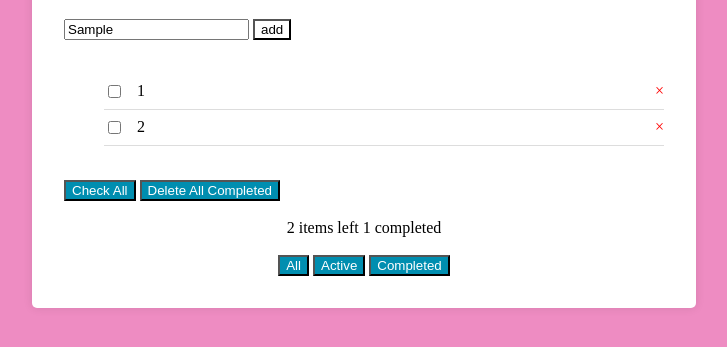
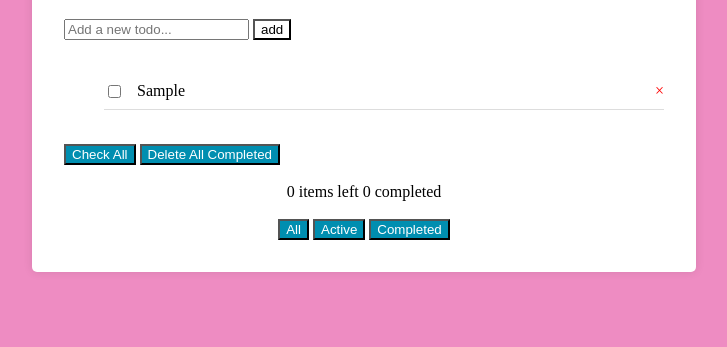
Before and after one commit to SemenchenkoDmitriy/SemenchenkoDmotriy_ToDoJS, a plain HTML site: page index.html in a window 1280 px wide. Both pictures are taken after typing "Sample" into the empty fields and a click on the button "add". Shown: the part 133-480 px from the top of the page, without its empty margins (276-1003 px from the left). Drawn offline with Linux system fonts and the light colour scheme.

Commit message:
add innerHTML to JS and add functions: add, delete

```diff
--- a/app.js
+++ b/app.js
@@ -2,11 +2,52 @@ document.addEventListener('DOMContentLoaded', () => {
     const input = document.querySelector('.todo-app input[type="text"]');
     const addButton = document.querySelector('.add-button');
     const todoList = document.querySelector('.todo-app ul');
+    const itemsLeft = document.querySelector('.todo-app .center-text span:first-of-type');
+    const itemsCompleted = document.querySelector('.todo-app .center-text span:last-of-type');
 
     let todos = [];
 
     function renderTodos() {
-
+        todoList.innerHTML = '';
+        todos.forEach((todo, index) => {
+            const li = document.createElement('li');
+            li.className = 'todo-item';
+            li.innerHTML = `
+                <input type="checkbox" ${todo.completed ? 'checked' : ''}>
+                <span class="text">${todo.text}</span>
+                <span class="delete">&times;</span>
+            `;
+            li.querySelector('input[type="checkbox"]').addEventListener('change', () => {
+                toggleComplete(index);
+            });
+            li.querySelector('.delete').addEventListener('click', () => {
+                deleteTodo(index);
+            });
+            todoList.appendChild(li);
+        });
     }
 
+    function addTodo() {
+        const text = input.value.trim();
+        if (text !== '') {
+            todos.push({ text, completed: false });
+            input.value = '';
+            renderTodos();
+        }
+    }
+
+    function deleteTodo(index) {
+        todos.splice(index, 1);
+        renderTodos();
+    }
+
+    addButton.addEventListener('click', addTodo);
+    input.addEventListener('keydown', (event) => {
+        if (event.key === 'Enter') {
+            addTodo();
+        }
+    });
+
+    renderTodos();
+
 });
--- a/index.html
+++ b/index.html
@@ -13,25 +13,14 @@
         <input type="text" placeholder="Add a new todo...">
         <button class="add-button">add</button>
         <br><br>
-        <ul>
-            <li class="todo-item">
-                <input type="checkbox">
-                <span class="text">1</span>
-                <span class="delete">&times;</span>
-            </li>
-            <li class="todo-item">
-                <input type="checkbox">
-                <span class="text">2</span>
-                <span class="delete">&times;</span>
-            </li>
-        </ul>
+        <ul></ul>
         <br>
         <button>Check All</button>
         <button>Delete All Completed</button>
         <br><br>
         <div class="center-text">
-            <span >2 items left</span>
-            <span>1 completed</span>
+            <span > 0 items left</span>
+            <span> 0 completed</span>
         </div>
         <br>
         <div class="center-text">
```
